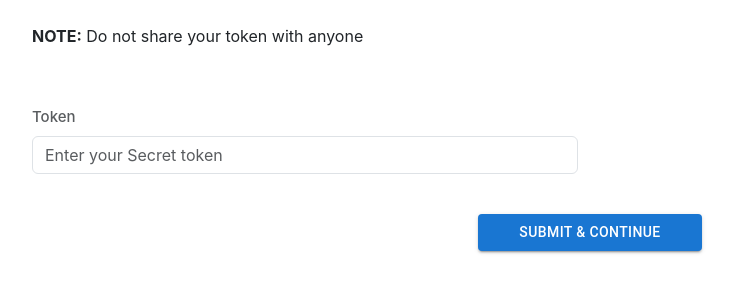
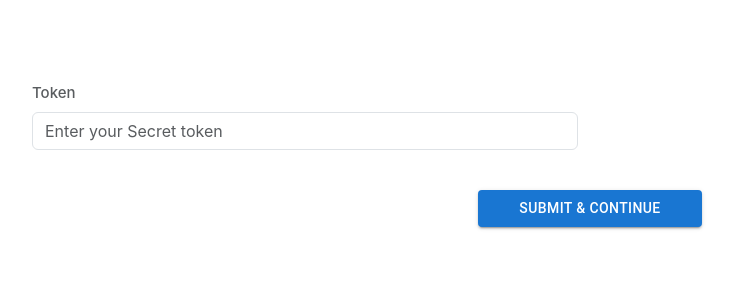
Before and after one commit to fatima2763452/Amazone-Shopping, a React (Create React App) app in the folder frontend/: page / in a window 1280 px wide. Shown: the top 300 px of the page, without its empty margins (50-784 px from the left). Built offline with nearby package versions, Linux system fonts and the light colour scheme.

Commit message:
last update third

```diff
--- a/frontend/src/Pages/SecretToken.jsx
+++ b/frontend/src/Pages/SecretToken.jsx
@@ -36,7 +36,7 @@ function SecretToken() {
 
   return (
     <div className="container py-4">
-      <p><strong>NOTE:</strong> Do not share your token with anyone</p>
+      {/* <p><strong>NOTE:</strong> Do not share your token with anyone</p> */}
       <form onSubmit={handleSubmit} className="row">
         <div className="col-md-6 mb-3">
           <label htmlFor="token" className="form-label text-muted">Token</label>
```
